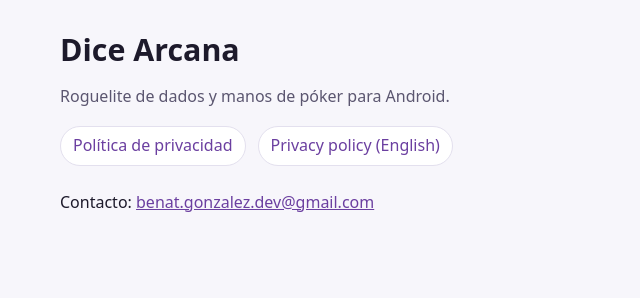
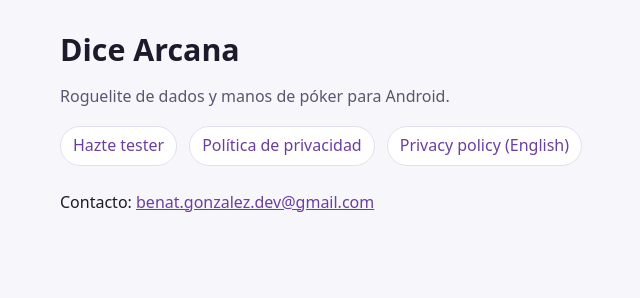
Before and after one commit to AlfaProyects/AlfaProyects.github.io, a plain HTML site: page dice-arcana/index.html in a window 1280 px wide. Shown: the whole page, without its empty margins (216-856 px from the left). Drawn offline with Linux system fonts and the light colour scheme.

Commit message:
Dice Arcana: enlace a la página de testers

```diff
--- a/dice-arcana/index.html
+++ b/dice-arcana/index.html
@@ -4,6 +4,6 @@
 <body><main>
 <h1>Dice Arcana</h1>
 <p class="muted">Roguelite de dados y manos de póker para Android.</p>
-<nav><a href="privacy.html">Política de privacidad</a><a href="privacy-en.html">Privacy policy (English)</a></nav>
+<nav><a href="testers.html">Hazte tester</a><a href="privacy.html">Política de privacidad</a><a href="privacy-en.html">Privacy policy (English)</a></nav>
 <p>Contacto: <a href="mailto:benat.gonzalez.dev@gmail.com">benat.gonzalez.dev@gmail.com</a></p>
 </main></body></html>
```
